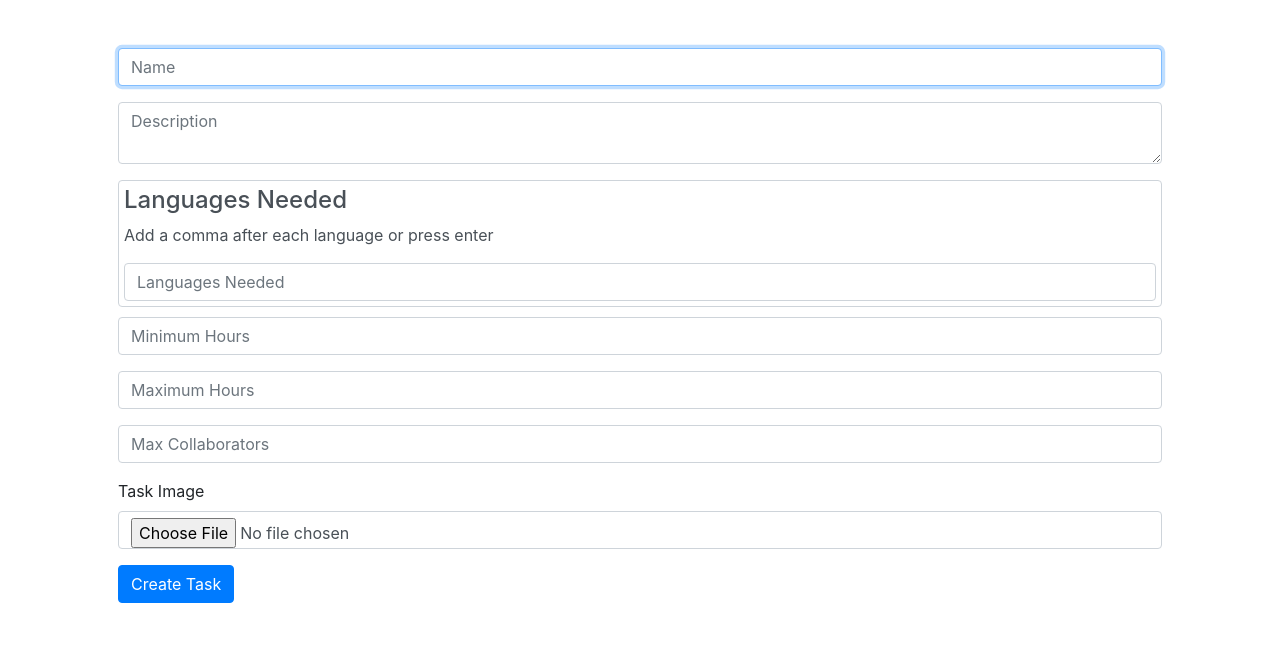
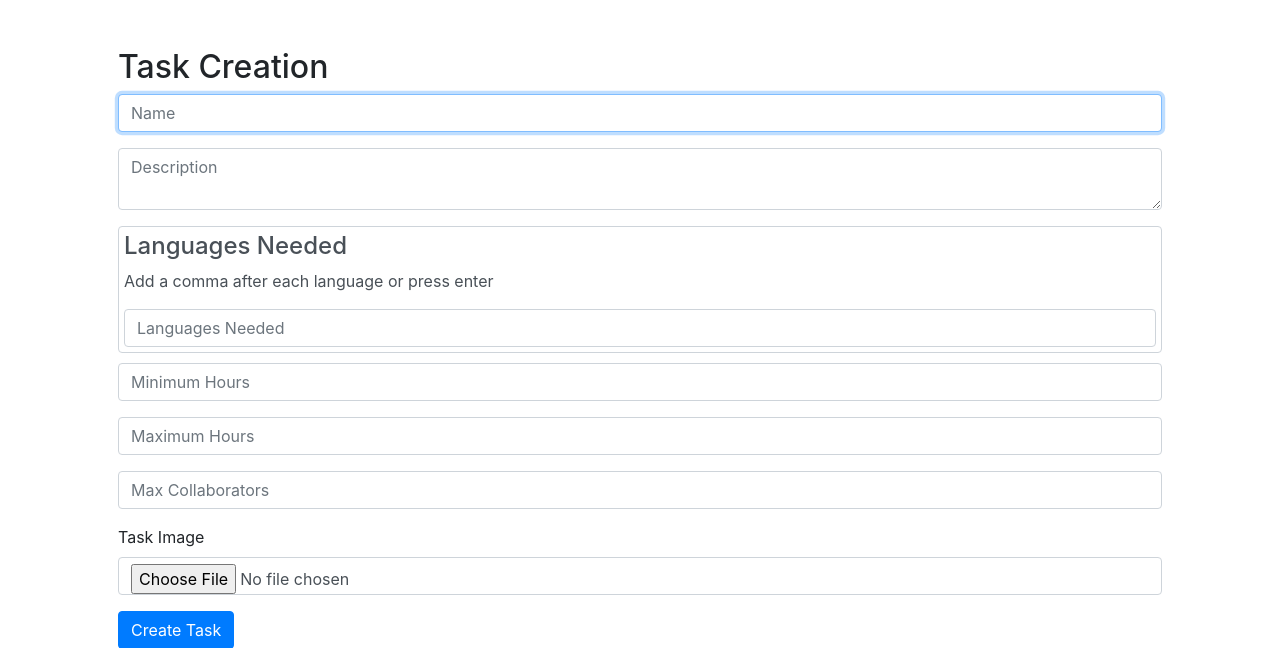
Before and after one commit to dragondoodler222/Opus, a Flask app: page /taskCreation in a window 1280 px wide. Shown: the part 68-716 px from the top of the page. Run offline with Flask 2, Linux system fonts and the light colour scheme; some libraries are stand-ins or nearby versions.

Commit message:
added title to form

```diff
--- a/static/languages.js
+++ b/static/languages.js
@@ -1,3 +1,4 @@
+//https://codepen.io/barman47/pen/gOwypmj
 const langInput = document.querySelector("#languages");
 const form = document.querySelector("#taskform");
 
--- a/templates/taskCreation.html
+++ b/templates/taskCreation.html
@@ -13,6 +13,7 @@
 {% block main %}
      <!-- This was basically the template I was thinking for all the stuff yeah-->
      <div class = "wrap">
+      <h2>Task Creation</h2>
      	<form id = "taskform" action="/createTask" method="post">
         <div class="form-group">
             <input autocomplete="off" autofocus class="form-control" name="title" placeholder="Name" type="text">
```
